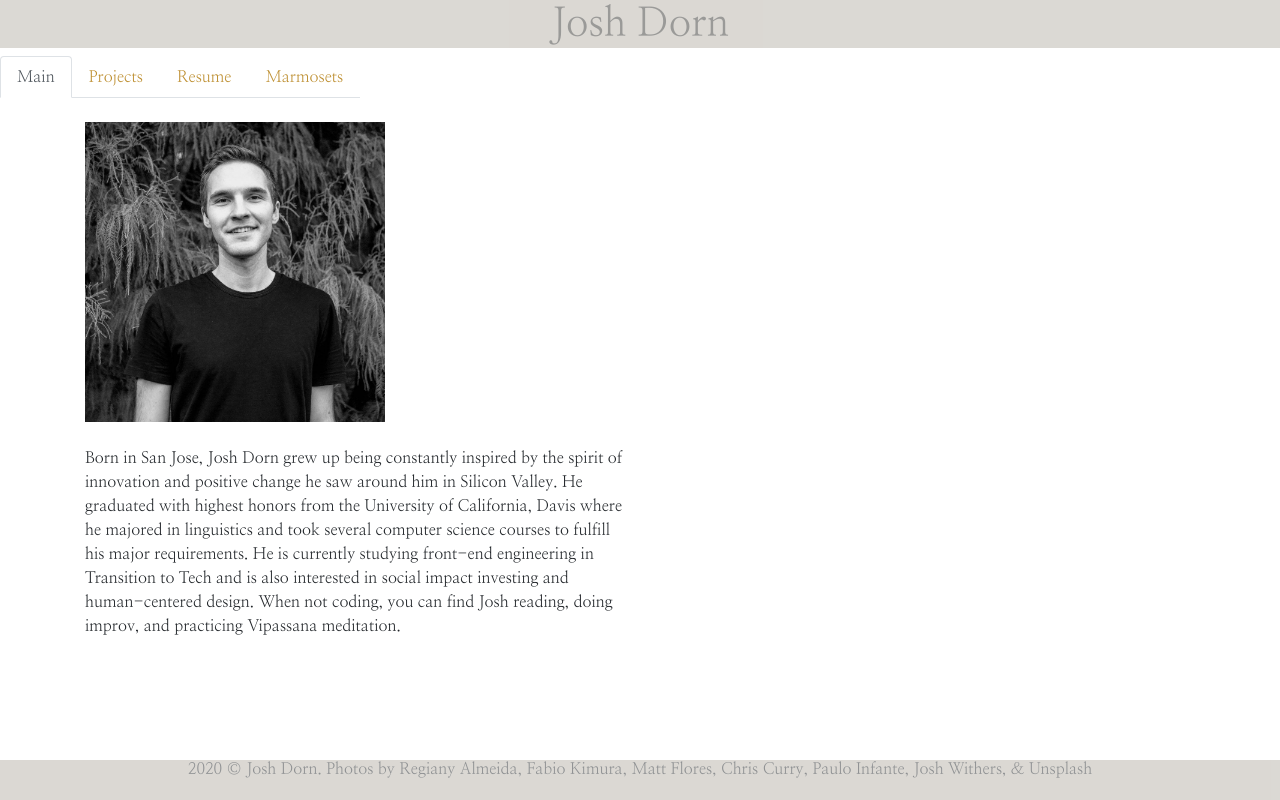
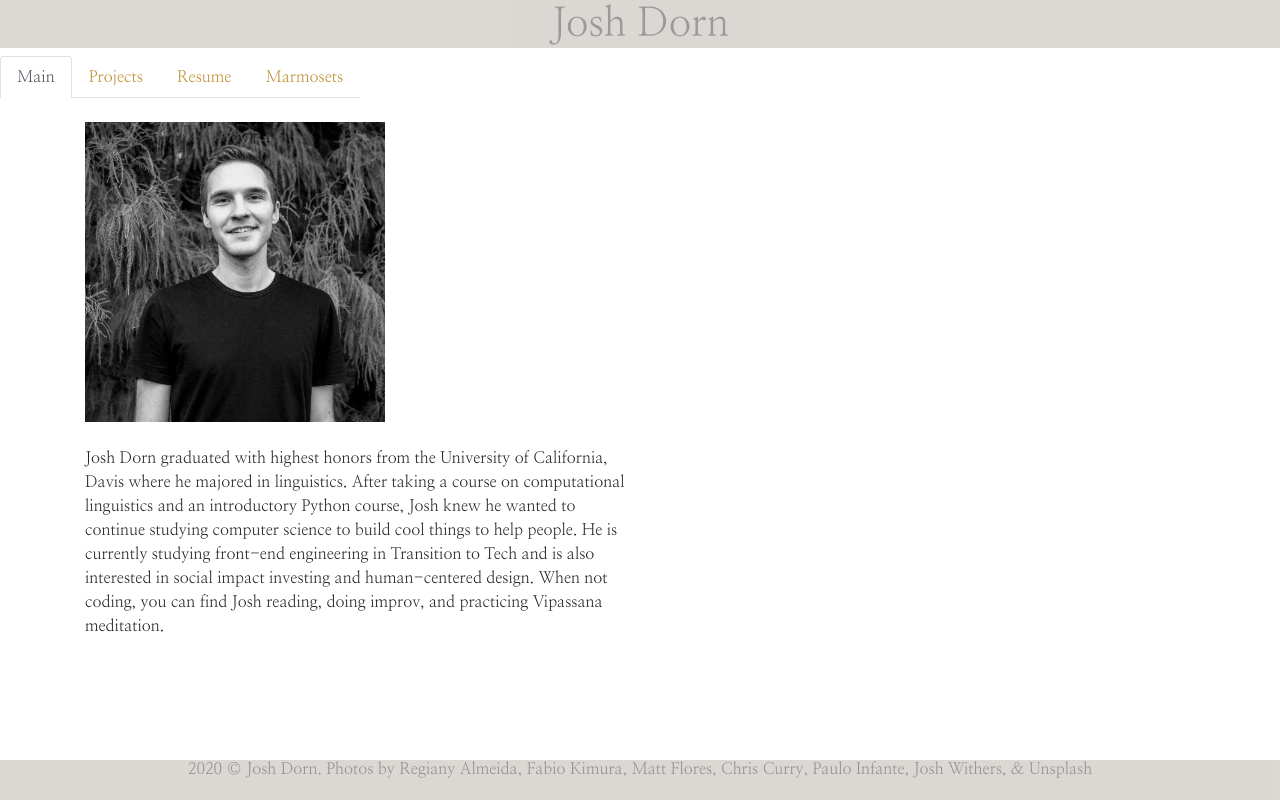
Before and after one commit to jrdorn/jrdorn.github.io, a React (Create React App) app in the folder personal-website/: page / in a window 1280 px wide. Built offline with nearby package versions, Linux system fonts and the light colour scheme.

Commit message:
Edited bio

```diff
--- a/personal-website/src/App.js
+++ b/personal-website/src/App.js
@@ -32,12 +32,11 @@ function App() {
           <Row>
             <Col md="6">
               <p id="ptext">
-                Born in San Jose, Josh Dorn grew up being constantly inspired by
-                the spirit of innovation and positive change he saw around him
-                in Silicon Valley. He graduated with highest honors from the
-                University of California, Davis where he majored in linguistics
-                and took several computer science courses to fulfill his major
-                requirements. He is currently studying front-end engineering in
+                Josh Dorn graduated with highest honors from the
+                University of California, Davis where he majored in linguistics. After taking a course on computational linguistics and an introductory Python course,
+                Josh knew he wanted to
+                continue studying computer science to build cool things to help people.
+                 He is currently studying front-end engineering in
                 Transition to Tech and is also interested in social impact
                 investing and human-centered design. When not coding, you can
                 find Josh reading, doing improv, and practicing Vipassana
```
